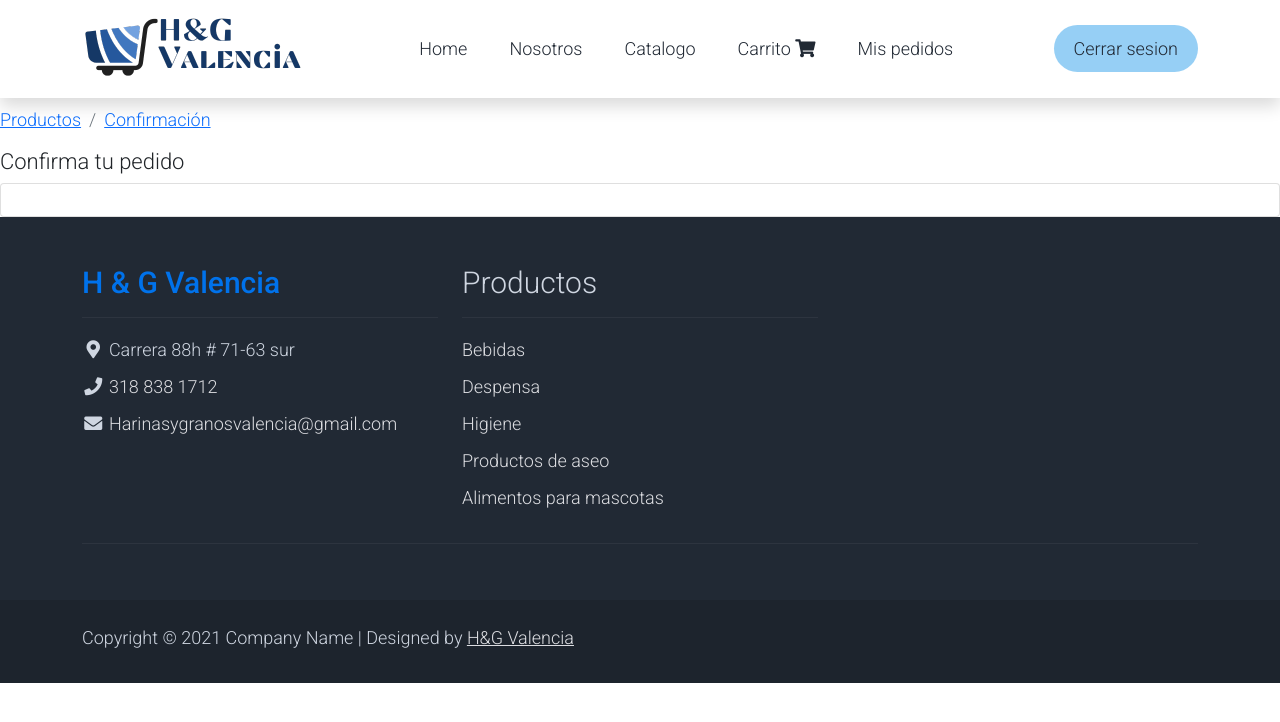
After one commit to Wirley-Valencia/HyG-Django, a Django app: page /orden/confirmacion in a window 1280 px wide. The commit adds this page. Shown: the top 722 px of the page. Run offline with Django 4.2, Linux system fonts and the light colour scheme; the visitor is signed in with stand-in values (Sample User, id 1); data comes from the database, SQL or seed files in the repository; data that the repository does not hold is empty; parts of the project's set-up code (start-up, migrations or seed data) failed here and were passed over; some libraries are stand-ins or nearby versions.

Commit message:
Commit pre pull confimacion de pedido

```diff
--- /dev/null
+++ b/orders/templates/orders/confirm.html
@@ -0,0 +1,27 @@
+{%extends '../layouts/plantillaindex.html'%}
+{% block breadcrumb %}
+  {% include 'orders/snippets/breadcrumb.html' %}
+{% endblock %}
+
+{% block content %}
+    <div class="col-8">
+        <div class="h3">
+        Confirma tu pedido
+        </div>
+    </div>
+    <div class="card">
+        <div class="card-body">
+            <div class="row">
+                <div class="col-4">
+
+                </div>
+                <div class="col-4">
+
+                </div>
+                <div class="col-4">
+
+                </div>
+            </div>
+        </div>
+    </div>
+{% endblock %}
--- a/orders/templates/order.html
+++ b/orders/templates/orders/order.html
@@ -1,4 +1,4 @@
-{%extends './layouts/plantillaindex.html'%}
+{%extends '../layouts/plantillaindex.html'%}
 {% block breadcrumb %}
     {% include "orders/snippets/breadcrumb.html" %}
 {% endblock %}
--- a/orders/templates/orders/snippets/resume.html
+++ b/orders/templates/orders/snippets/resume.html
@@ -38,6 +38,6 @@
         </div>
     </div>
     <div class="mt-2">
-        <a href="#" class="btn-warning">Confirmar pedido</a>
+        <a href= {% url "orders:confirm" %} class="btn btn-warning">Confirmar pedido</a>
     </div>
 </div>
--- a/orders/urls.py
+++ b/orders/urls.py
@@ -5,5 +5,6 @@ from . import views
 app_name = 'orders'
 
 urlpatterns = [
-    path('', views.order, name='order')
+    path('', views.order, name='order'),
+    path('confirmacion', views.confirm, name="confirm")
 ]
--- a/orders/views.py
+++ b/orders/views.py
@@ -3,7 +3,7 @@ from carts.utils import get_or_create_cart
 from .models import Order
 from .utils import get_or_create_order
 from .utils import breadcrumb
-
+from django.shortcuts import redirect
 # Create your views here.
 from django.contrib.auth.decorators import login_required
 
@@ -13,8 +13,30 @@ def order(request):
     cart = get_or_create_cart(request)
     order = get_or_create_order(cart, request)
 
-    return render(request, 'order.html', {
+    return render(request, 'orders/order.html', {
         'cart': cart,
         'order': order,
         'breadcrumb': breadcrumb()
     })
+
+
+@login_required(login_url='login')
+# @validate_cart_and_order
+def confirm(request):
+
+    # if not cart.has_products() or order.billing_profile is None:
+    #     return redirect('carts:cart')
+
+    cart = get_or_create_cart(request)
+    order = get_or_create_order(cart, request)
+
+    # shipping_address = order.shipping_address
+    # if shipping_address is None:
+    #     return redirect('orders:address')
+
+    return render(request, 'orders/confirm.html', {
+        'cart': cart,
+        'order': order,
+        # 'shipping_address': shipping_address,
+        'breadcrumb': breadcrumb(confirmation=True)
+    })
--- a/proyectohyg/db.py
+++ b/proyectohyg/db.py
@@ -14,9 +14,9 @@ MYSQL = {
         'ENGINE': 'django.db.backends.mysql',
         'NAME': 'hygdb',
         'USER': 'root',
-        'PASSWORD': '1234',
+        'PASSWORD': '',
         'HOST': 'localhost',
-        'PORT': '3307'
+        'PORT': '3306'
     }
 }
 # MYSQL = {
```
Also changed, not shown: tests/test_compras.py (deleted, +0 -45 lines).
